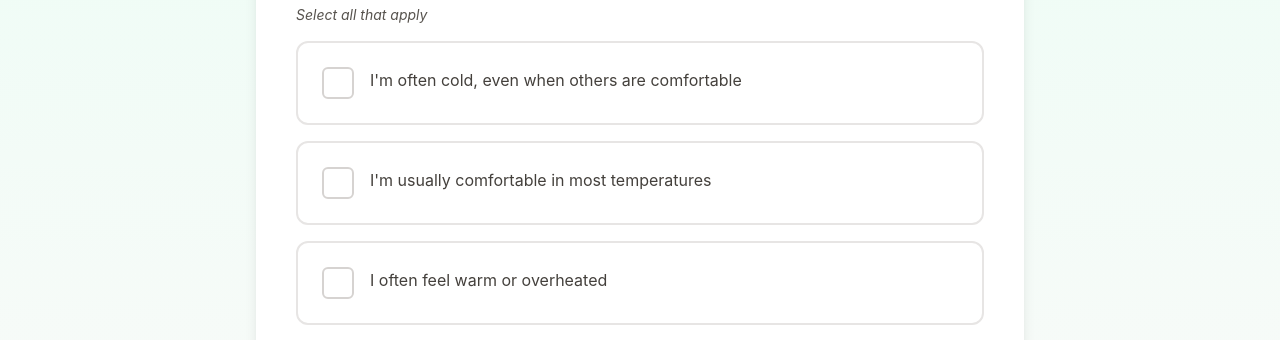
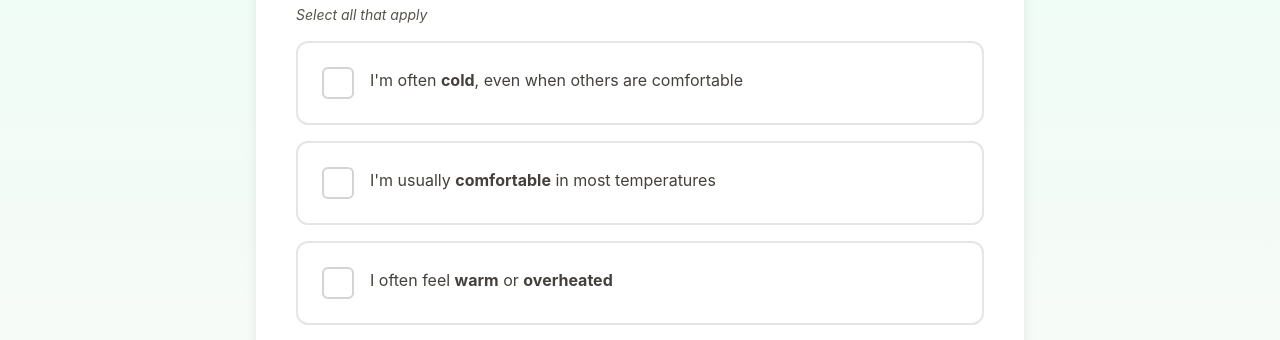
Before and after one commit to shufanfan/Food-Therapy---Traditional-Chinese-Medicine-TCM-Health-Insights-for-Modern-Life, a React (Create React App) app: page /assessment in a window 1280 px wide. Shown: the part 243-583 px from the top of the page. Built offline with nearby package versions, Linux system fonts and the light colour scheme.

Commit message:
Bold key terms in survey options for improved readability (Sprint 4 Item 13)

```diff
--- a/src/components/Survey.jsx
+++ b/src/components/Survey.jsx
@@ -7,20 +7,61 @@ const QUESTIONS = [
     id: 0,
     text: 'How do you typically feel in terms of body temperature?',
     options: [
-      { value: 'A', label: "I'm often cold, even when others are comfortable" },
-      { value: 'B', label: "I'm usually comfortable in most temperatures" },
-      { value: 'C', label: 'I often feel warm or overheated' },
+      {
+        value: 'A',
+        label: (
+          <span>
+            I'm often <strong>cold</strong>, even when others are comfortable
+          </span>
+        ),
+      },
+      {
+        value: 'B',
+        label: (
+          <span>
+            I'm usually <strong>comfortable</strong> in most temperatures
+          </span>
+        ),
+      },
+      {
+        value: 'C',
+        label: (
+          <span>
+            I often feel <strong>warm</strong> or <strong>overheated</strong>
+          </span>
+        ),
+      },
     ],
   },
   {
     id: 1,
     text: 'How would you describe your energy throughout the day?',
     options: [
-      { value: 'A', label: 'I often feel tired or have low energy' },
-      { value: 'B', label: 'I have steady, consistent energy' },
+      {
+        value: 'A',
+        label: (
+          <span>
+            I often feel <strong>tired</strong> or have{' '}
+            <strong>low energy</strong>
+          </span>
+        ),
+      },
+      {
+        value: 'B',
+        label: (
+          <span>
+            I have <strong>steady, consistent energy</strong>
+          </span>
+        ),
+      },
       {
         value: 'C',
-        label: 'I feel restless, anxious, or have fluctuating energy',
+        label: (
+          <span>
+            I feel <strong>restless</strong>, <strong>anxious</strong>, or have{' '}
+            <strong>fluctuating energy</strong>
+          </span>
+        ),
       },
     ],
   },
@@ -30,34 +71,64 @@ const QUESTIONS = [
     options: [
       {
         value: 'A',
-        label:
-          'I experience bloating, loose stools, or feel worse after eating cold foods',
+        label: (
+          <span>
+            I experience <strong>bloating</strong>,{' '}
+            <strong>loose stools</strong>, or feel worse after eating{' '}
+            <strong>cold foods</strong>
+          </span>
+        ),
       },
-      { value: 'B', label: 'My digestion is generally smooth and comfortable' },
+      {
+        value: 'B',
+        label: (
+          <span>
+            My digestion is generally <strong>smooth and comfortable</strong>
+          </span>
+        ),
+      },
       {
         value: 'C',
-        label:
-          'I have oily skin/acne, constipation, or feel heavy and sluggish after meals',
+        label: (
+          <span>
+            I have <strong>oily skin/acne</strong>,{' '}
+            <strong>constipation</strong>, or feel{' '}
+            <strong>heavy and sluggish</strong> after meals
+          </span>
+        ),
       },
     ],
   },
   {
     id: 3,
-    text: 'How do you sleep at night?',
+    text: 'How is your sleep quality at night?',
     options: [
       {
         value: 'A',
-        label:
-          'I sleep okay but wake up tired, or I need many blankets to feel comfortable',
+        label: (
+          <span>
+            I sleep okay but <strong>wake up tired</strong>, or I need{' '}
+            <strong>many blankets</strong> to feel comfortable
+          </span>
+        ),
       },
       {
         value: 'B',
-        label: 'I fall asleep easily and wake up feeling refreshed',
+        label: (
+          <span>
+            I <strong>fall asleep easily</strong> and wake up feeling{' '}
+            <strong>refreshed</strong>
+          </span>
+        ),
       },
       {
         value: 'C',
-        label:
-          'I have trouble falling asleep, experience night sweats, or feel hot at night',
+        label: (
+          <span>
+            I have <strong>trouble falling asleep</strong>, experience{' '}
+            <strong>night sweats</strong>, or feel <strong>hot at night</strong>
+          </span>
+        ),
       },
     ],
   },
@@ -65,14 +136,32 @@ const QUESTIONS = [
     id: 4,
     text: 'What types of foods and drinks do you naturally crave or prefer?',
     options: [
-      { value: 'A', label: 'Warm foods, hot drinks, soups, and cooked meals' },
+      {
+        value: 'A',
+        label: (
+          <span>
+            <strong>Warm foods</strong>, <strong>hot drinks</strong>, soups, and{' '}
+            <strong>cooked meals</strong>
+          </span>
+        ),
+      },
       {
         value: 'B',
-        label: 'A balanced variety - I enjoy both warm and cool foods',
+        label: (
+          <span>
+            A <strong>balanced variety</strong> - I enjoy both warm and cool
+            foods
+          </span>
+        ),
       },
       {
         value: 'C',
-        label: 'Cold drinks, raw foods, salads, and refreshing snacks',
+        label: (
+          <span>
+            <strong>Cold drinks</strong>, <strong>raw foods</strong>, salads,
+            and <strong>refreshing snacks</strong>
+          </span>
+        ),
       },
     ],
   },
@@ -80,15 +169,32 @@ const QUESTIONS = [
     id: 5,
     text: 'Which best describes your experience with moisture or dryness?',
     options: [
-      { value: 'A', label: 'I often have dry mouth, dry skin, or dry throat' },
+      {
+        value: 'A',
+        label: (
+          <span>
+            I often have <strong>dry mouth</strong>, <strong>dry skin</strong>,
+            or <strong>dry throat</strong>
+          </span>
+        ),
+      },
       {
         value: 'B',
-        label:
-          'I feel comfortable; no particular dryness or excessive moisture',
+        label: (
+          <span>
+            I feel comfortable; no particular <strong>dryness</strong> or
+            excessive <strong>moisture</strong>
+          </span>
+        ),
       },
       {
         value: 'C',
-        label: 'I have oily skin, excessive mucus/phlegm, or sticky sensations',
+        label: (
+          <span>
+            I have <strong>oily skin</strong>, excessive{' '}
+            <strong>mucus/phlegm</strong>, or <strong>sticky sensations</strong>
+          </span>
+        ),
       },
     ],
   },
@@ -98,16 +204,29 @@ const QUESTIONS = [
     options: [
       {
         value: 'A',
-        label: 'I tend to be lean or have difficulty gaining weight',
+        label: (
+          <span>
+            I tend to be <strong>lean</strong> or have{' '}
+            <strong>difficulty gaining weight</strong>
+          </span>
+        ),
       },
       {
         value: 'B',
-        label: 'My weight is stable and proportionate to my height',
+        label: (
+          <span>
+            My weight is <strong>stable</strong> and proportionate to my height
+          </span>
+        ),
       },
       {
         value: 'C',
-        label:
-          'I gain weight easily or feel heavy/puffy, especially around abdomen',
+        label: (
+          <span>
+            I <strong>gain weight easily</strong> or feel{' '}
+            <strong>heavy/puffy</strong>, especially around abdomen
+          </span>
+        ),
       },
     ],
   },
@@ -117,16 +236,30 @@ const QUESTIONS = [
     options: [
       {
         value: 'A',
-        label: 'I feel worse in cold weather or need extra layers',
+        label: (
+          <span>
+            I feel worse in <strong>cold weather</strong> or need{' '}
+            <strong>extra layers</strong>
+          </span>
+        ),
       },
       {
         value: 'B',
-        label: "I'm generally comfortable in various weather conditions",
+        label: (
+          <span>
+            I'm generally <strong>comfortable</strong> in various weather
+            conditions
+          </span>
+        ),
       },
       {
         value: 'C',
-        label:
-          'I feel worse in hot or humid weather; I prefer cool, dry environments',
+        label: (
+          <span>
+            I feel worse in <strong>hot</strong> or{' '}
+            <strong>humid weather</strong>; I prefer cool, dry environments
+          </span>
+        ),
       },
     ],
   },
@@ -136,18 +269,30 @@ const QUESTIONS = [
     options: [
       {
         value: 'A',
-        label:
-          "I'm often thirsty and prefer drinking cold water; my mouth feels dry",
+        label: (
+          <span>
+            I'm often <strong>thirsty</strong> and prefer drinking{' '}
+            <strong>cold water</strong>; my mouth feels <strong>dry</strong>
+          </span>
+        ),
       },
       {
         value: 'B',
-        label:
-          "I drink when thirsty but don't think about it much; normal hydration",
+        label: (
+          <span>
+            I drink when thirsty but don't think about it much;{' '}
+            <strong>normal hydration</strong>
+          </span>
+        ),
       },
       {
         value: 'C',
-        label:
-          "I'm rarely thirsty and don't drink much; water may feel heavy in my stomach",
+        label: (
+          <span>
+            I'm <strong>rarely thirsty</strong> and don't drink much; water may
+            feel <strong>heavy in my stomach</strong>
+          </span>
+        ),
       },
     ],
   },
@@ -157,18 +302,30 @@ const QUESTIONS = [
     options: [
       {
         value: 'A',
-        label:
-          'I have good stamina; I recover quickly from exercise or illness',
+        label: (
+          <span>
+            I have <strong>good stamina</strong>; I{' '}
+            <strong>recover quickly</strong> from exercise or illness
+          </span>
+        ),
       },
       {
         value: 'B',
-        label:
-          'I tire easily with physical activity and take a long time to recover',
+        label: (
+          <span>
+            I <strong>tire easily</strong> with physical activity and take a{' '}
+            <strong>long time to recover</strong>
+          </span>
+        ),
       },
       {
         value: 'C',
-        label:
-          'My stamina varies; sometimes good, sometimes I feel drained or get sick easily',
+        label: (
+          <span>
+            My stamina <strong>varies</strong>; sometimes good, sometimes I feel{' '}
+            <strong>drained</strong> or get sick easily
+          </span>
+        ),
       },
     ],
   },
```
